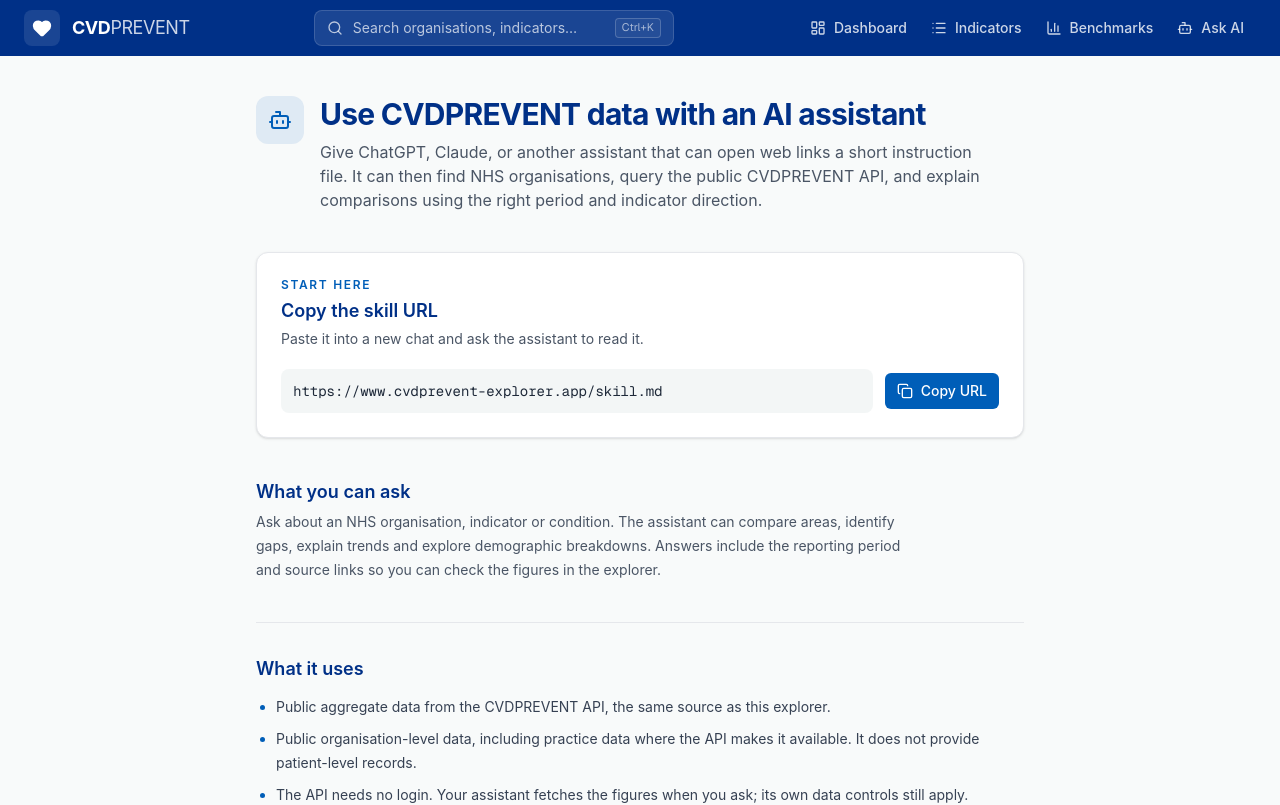
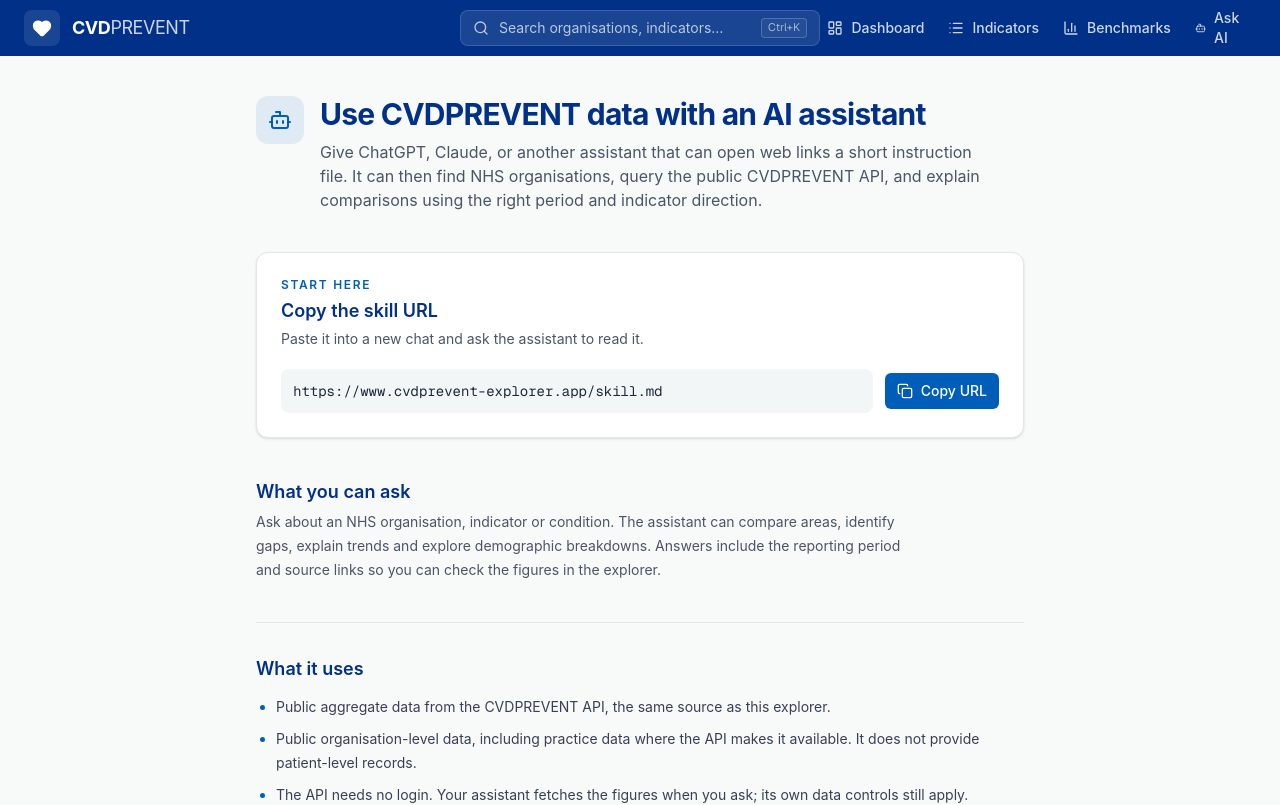
Before and after one commit to EddieDavison92/cvdprevent-app, a Next.js app: page /skills in a window 1280 px wide. Shown: the top 805 px of the page. Built offline with nearby package versions, Linux system fonts and the light colour scheme; no server answers.

Commit message:
fix: centre header search between logo and nav
Use a three-zone grid so the search sits in the viewport centre
instead of the leftover gap between a narrow logo and a wider nav.

Co-authored-by: Eddie Davison <EddieDavison92@users.noreply.github.com>

```diff
--- a/src/components/layout/header.tsx
+++ b/src/components/layout/header.tsx
@@ -25,11 +25,12 @@ export function Header() {
   return (
     <>
       <header className="sticky top-0 z-50 w-full bg-nhs-dark-blue pt-[env(safe-area-inset-top)]">
-        <div className="flex h-14 items-center justify-between gap-2 px-2 sm:px-4 md:px-6">
+        {/* 1fr / auto / 1fr so the logo and nav widths do not shift the search */}
+        <div className="grid h-14 grid-cols-[minmax(0,1fr)_auto_minmax(0,1fr)] items-center gap-2 px-2 sm:px-4 md:px-6">
           <Link
             href="/"
             onClick={() => clearOrganisation()}
-            className="flex min-w-0 items-center gap-2 sm:gap-3"
+            className="col-start-1 flex min-w-0 items-center gap-2 justify-self-start sm:gap-3"
           >
             <div className="flex h-9 w-9 shrink-0 items-center justify-center rounded-lg bg-white/10">
               <Heart className="h-5 w-5 text-white" fill="currentColor" />
@@ -41,11 +42,11 @@ export function Header() {
             </div>
           </Link>
 
-          {/* Search trigger */}
+          {/* Search trigger — viewport-centred on sm+; hidden on small screens */}
           <button
             onClick={() => setSearchOpen(true)}
             aria-label="Search organisations, indicators, and pages"
-            className="hidden h-9 min-w-[280px] items-center gap-2.5 rounded-lg border border-white/15 bg-white/10 px-3 text-sm text-white/70 transition-colors hover:border-white/25 hover:bg-white/15 hover:text-white focus:outline-none focus-visible:ring-2 focus-visible:ring-white/50 sm:flex md:min-w-[360px]"
+            className="col-start-2 hidden h-9 min-w-[280px] items-center gap-2.5 rounded-lg border border-white/15 bg-white/10 px-3 text-sm text-white/70 transition-colors hover:border-white/25 hover:bg-white/15 hover:text-white focus:outline-none focus-visible:ring-2 focus-visible:ring-white/50 sm:flex md:min-w-[360px]"
           >
             <Search className="h-4 w-4" aria-hidden />
             <span>Search organisations, indicators…</span>
@@ -54,7 +55,7 @@ export function Header() {
             </kbd>
           </button>
 
-          <nav className="flex shrink-0 items-center">
+          <nav className="col-start-3 flex shrink-0 items-center justify-self-end">
             {/* Mobile search button */}
             <button
               onClick={() => setSearchOpen(true)}
```
